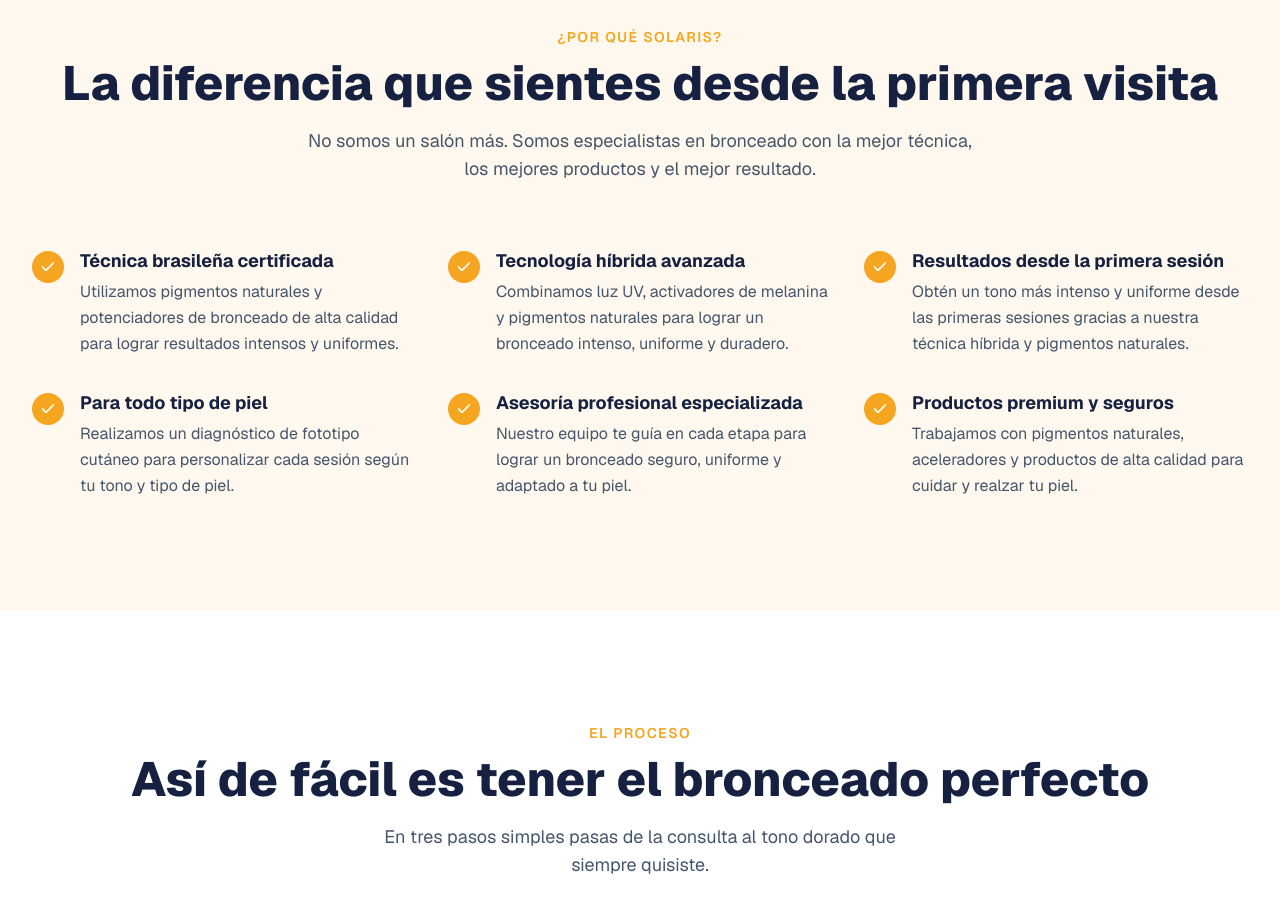
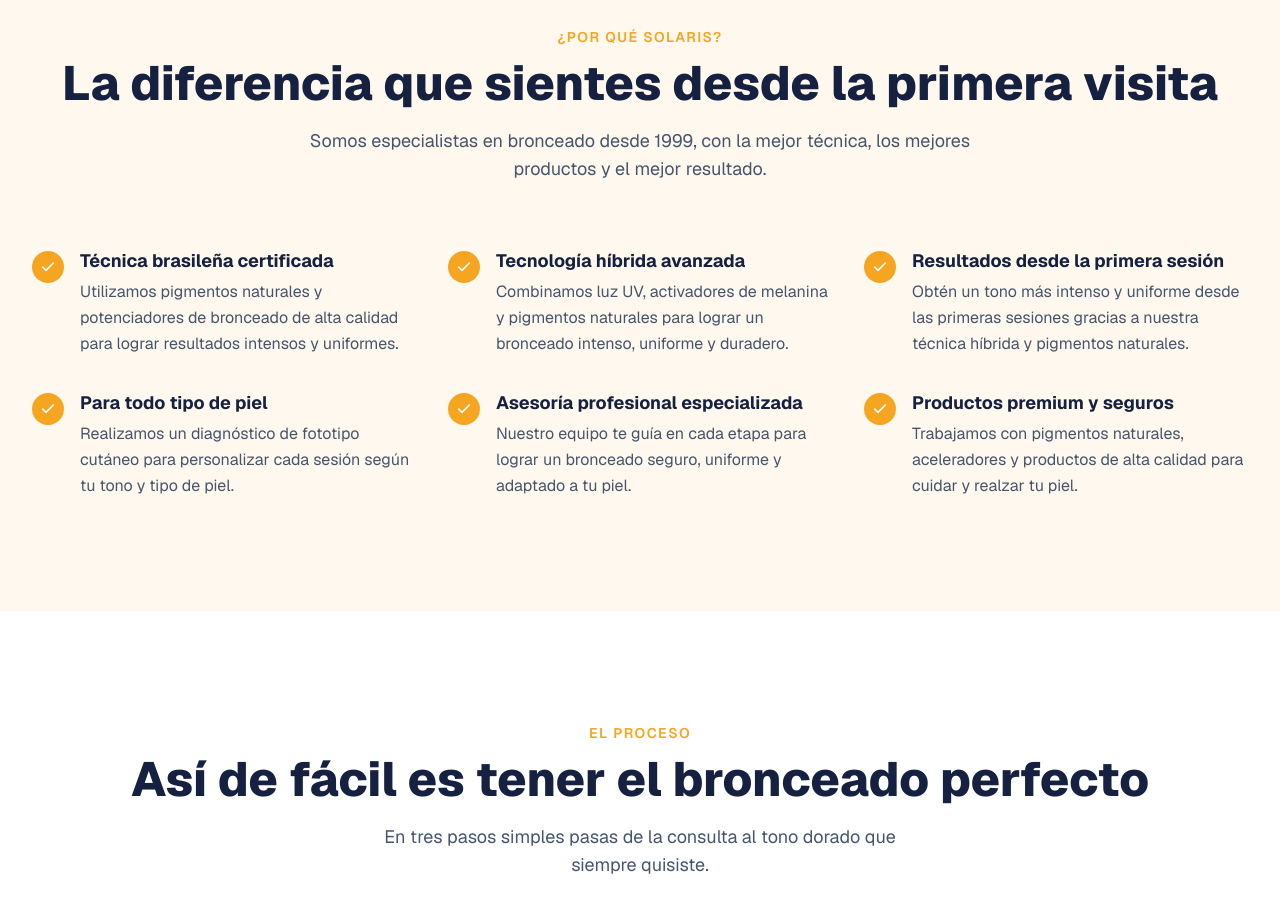
Before and after one commit to luigi198/solaris-bronceado, a Next.js app: page / in a window 1280 px wide. Shown: the part 3140-4053 px from the top of the page. Built offline with nearby package versions, Linux system fonts and the light colour scheme.

Commit message:
copy: mention 1999 founding in Benefits section

```diff
--- a/src/components/Benefits.tsx
+++ b/src/components/Benefits.tsx
@@ -50,8 +50,8 @@
             La diferencia que sientes desde la primera visita
           </h2>
           <p className="text-slate-600 text-lg max-w-2xl mx-auto">
-            No somos un salón más. Somos especialistas en bronceado con la
-            mejor técnica, los mejores productos y el mejor resultado.
+            Somos especialistas en bronceado desde 1999, con la mejor técnica,
+            los mejores productos y el mejor resultado.
           </p>
         </div>
 
```
